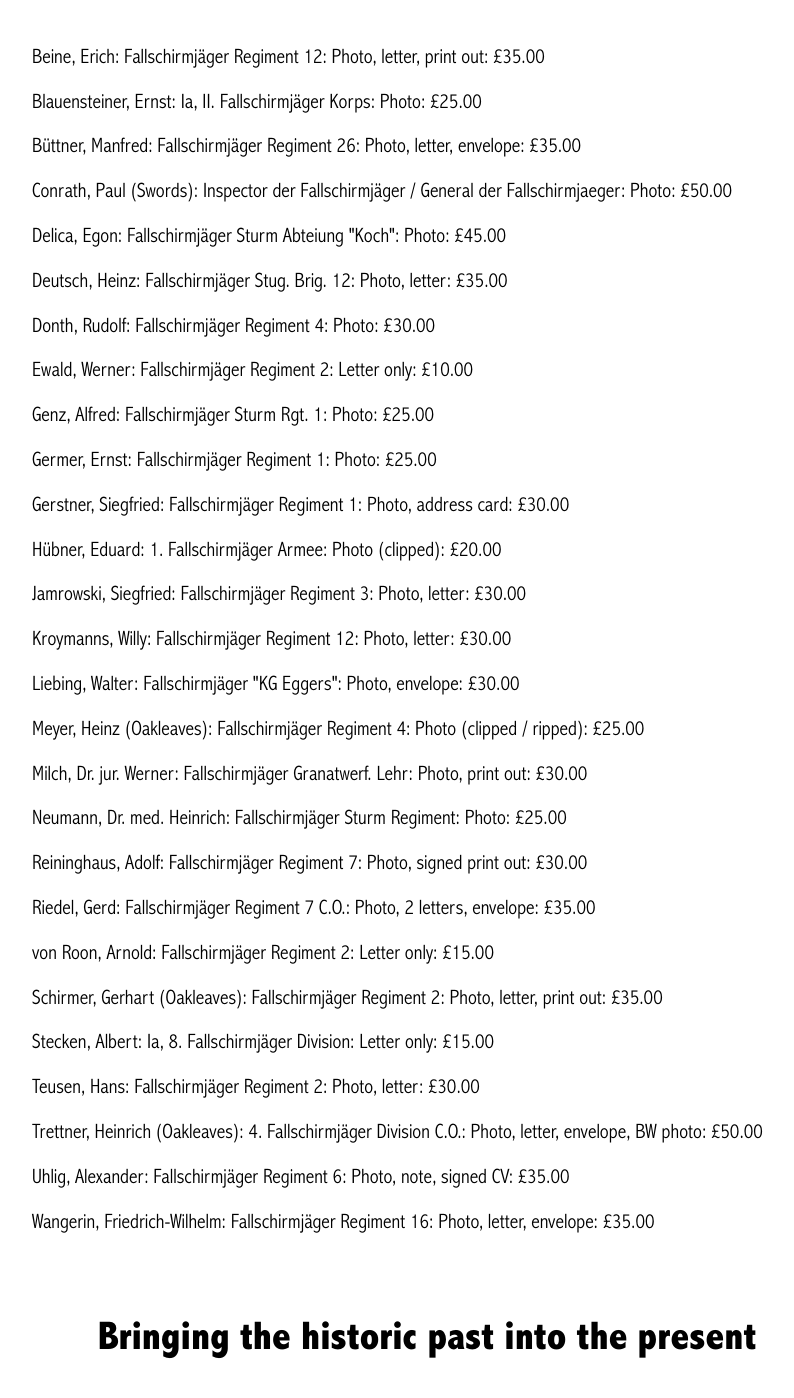
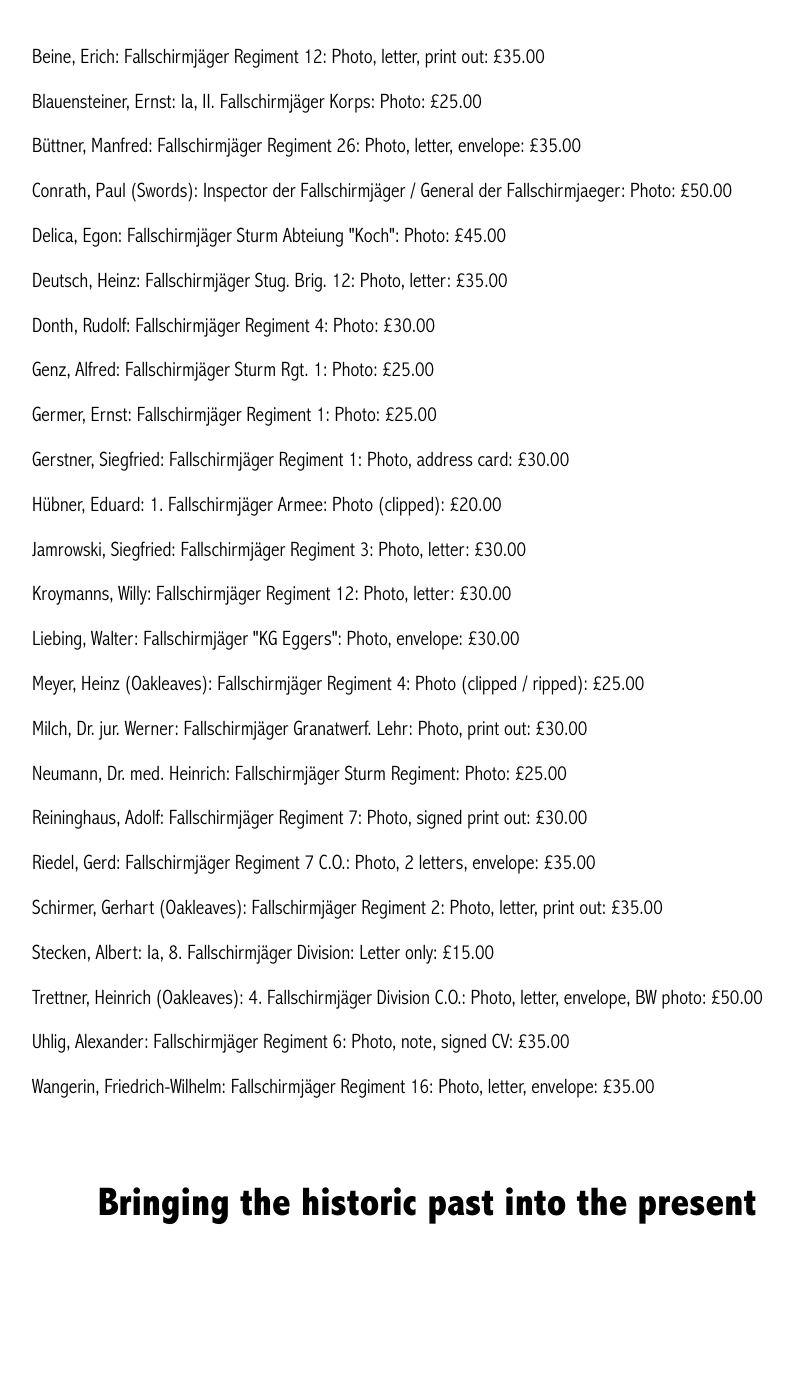
Before and after one commit to lahphotographs/lahphotographs.github.com, a Jekyll site: the page built from fallschirmjäger_photos.md, in a window 1280 px wide and 1400 px high, scrolled down 1021 px. Shown: the whole window, without its empty margins (213-1007 px from the left). Built offline with Jekyll 4.4.1, drawn with Linux system fonts in a browser that asks for light colours; after the commit the page ends 2287 px from its top, so only the background shows below that.

Commit message:
Update fallschirmjäger_photos.md

```diff
--- a/fallschirmjäger_photos.md
+++ b/fallschirmjäger_photos.md
@@ -22,7 +22,6 @@ permalink: /fallschirmjäger_photos.html
 <p>Delica,	Egon: Fallschirmjäger Sturm Abteiung "Koch":	Photo: £45.00
 <p>Deutsch,	Heinz: Fallschirmjäger Stug. Brig. 12:	Photo, letter: £35.00
 <p>Donth,	Rudolf:	Fallschirmjäger Regiment 4:	Photo: £30.00
-<p>Ewald,	Werner:	Fallschirmjäger Regiment 2: Letter only:	£10.00
 <p>Genz,	Alfred:	Fallschirmjäger Sturm Rgt. 1: Photo: £25.00
 <p>Germer,	Ernst: Fallschirmjäger Regiment 1:	Photo: £25.00
 <p>Gerstner,	Siegfried: Fallschirmjäger Regiment 1:	Photo, address card: £30.00
@@ -35,10 +34,8 @@ permalink: /fallschirmjäger_photos.html
 <p>Neumann,	Dr. med. Heinrich: Fallschirmjäger Sturm Regiment:	Photo: £25.00
 <p>Reininghaus,	Adolf: Fallschirmjäger Regiment 7:	Photo, signed print out: £30.00
 <p>Riedel,	Gerd:	Fallschirmjäger Regiment 7 C.O.:	Photo, 2 letters, envelope:	£35.00
-<p>von Roon,	Arnold:	Fallschirmjäger Regiment 2:	Letter only: £15.00
 <p>Schirmer,	Gerhart	(Oakleaves): Fallschirmjäger Regiment 2:	Photo, letter, print out:	£35.00
 <p>Stecken,	Albert:	Ia, 8. Fallschirmjäger Division:	Letter only:	£15.00
-<p>Teusen,	Hans:	Fallschirmjäger Regiment 2:	Photo, letter: £30.00
 <p>Trettner,	Heinrich	(Oakleaves): 4. Fallschirmjäger Division C.O.: Photo, letter, envelope, BW photo:	£50.00
 <p>Uhlig,	Alexander: Fallschirmjäger Regiment 6:	Photo, note, signed CV:	£35.00
 <p>Wangerin,	Friedrich-Wilhelm: Fallschirmjäger Regiment 16:	Photo, letter, envelope: £35.00
```
